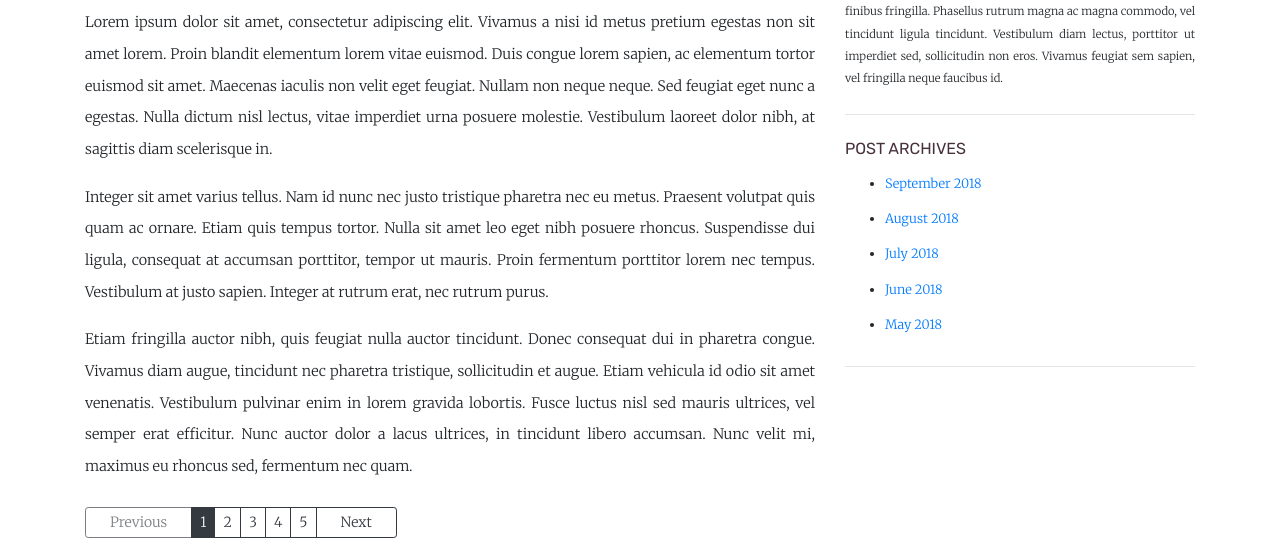
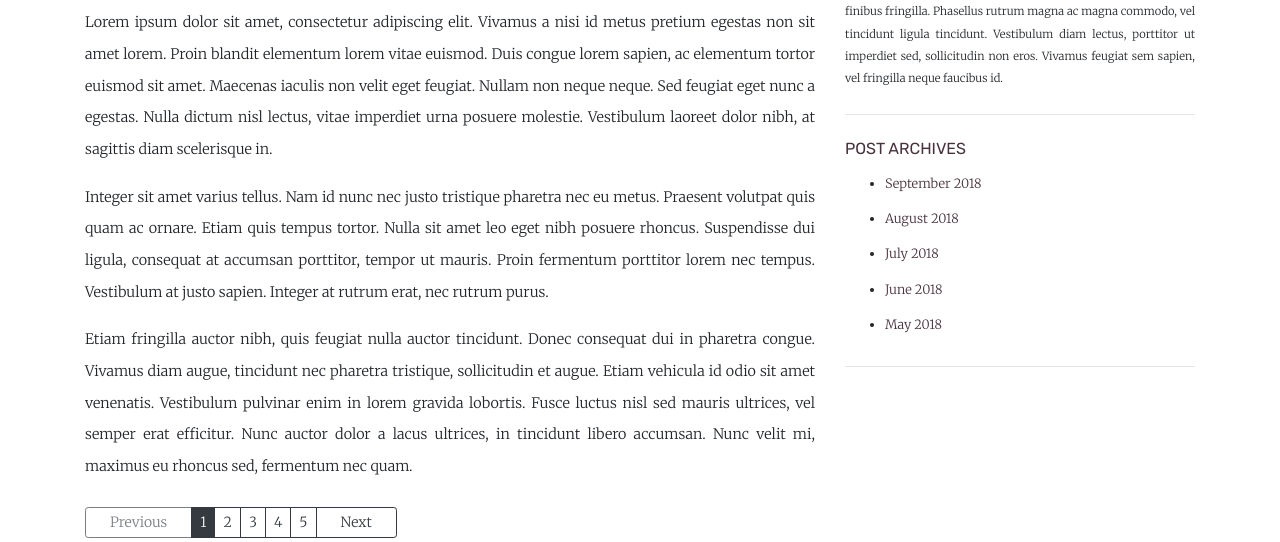
Before and after one commit to AmruthPillai/Oh-My-Dog, a PHP site: page /index.html in a window 1280 px wide. Shown: the part 521-1063 px from the top of the page. Run offline with PHP 8.4, Linux system fonts and the light colour scheme.

Commit message:
make the links brown

```diff
--- a/css/style.css
+++ b/css/style.css
@@ -14,6 +14,10 @@
 
 .bg-brown {
     background-color: var(--omd-brown);
+}
+
+.text-brown {
+    color: var(--omd-brown);
 }
 
 .featured-image {
--- a/index.html
+++ b/index.html
@@ -116,11 +116,11 @@
                 <div id="archives">
                     <h6 class="font-weight-light">POST ARCHIVES</h6>
                     <ul>
-                        <li><a href="#">September 2018</a></li>
-                        <li><a href="#">August 2018</a></li>
-                        <li><a href="#">July 2018</a></li>
-                        <li><a href="#">June 2018</a></li>
-                        <li><a href="#">May 2018</a></li>
+                        <li><a class="text-brown" href="#">September 2018</a></li>
+                        <li><a class="text-brown" href="#">August 2018</a></li>
+                        <li><a class="text-brown" href="#">July 2018</a></li>
+                        <li><a class="text-brown" href="#">June 2018</a></li>
+                        <li><a class="text-brown" href="#">May 2018</a></li>
                     </ul>
                 </div>
 
```
